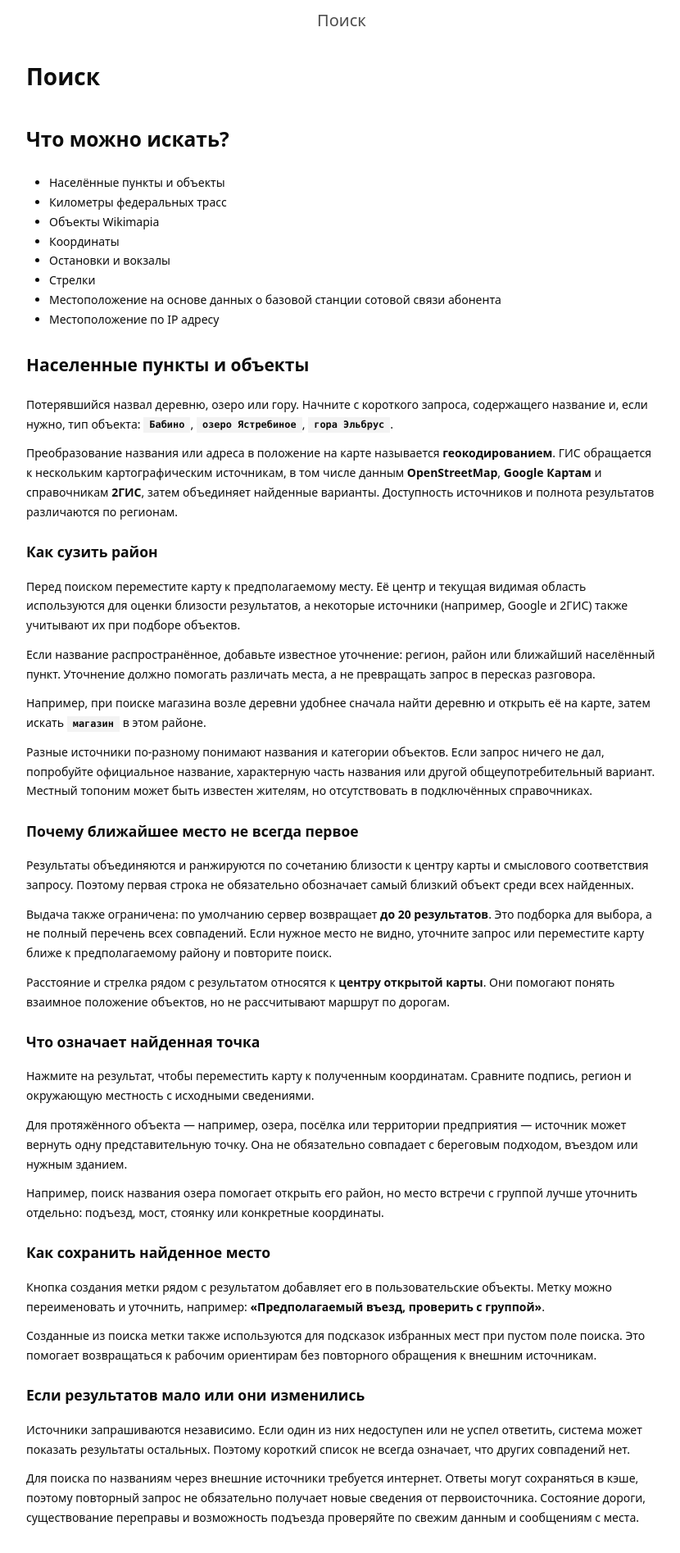
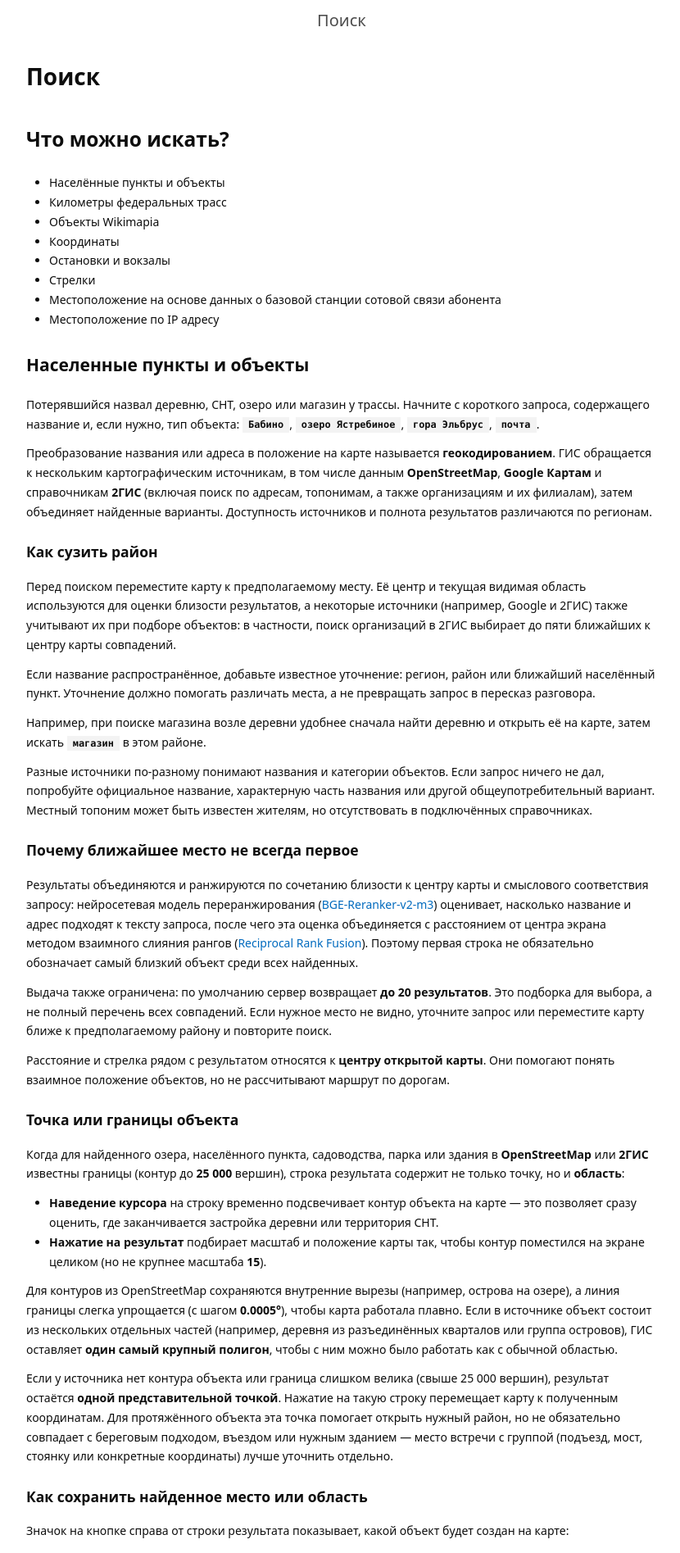
Before and after one commit to extremum-search-and-rescue/help.gis, a Jekyll site: the page built from _posts/2023-06-11-ui-search.md, in a window 1280 px wide. Shown: the top 1895 px of the page at 82% size, without its empty margins (223-1053 px from the left). Built offline with Jekyll 4.4.1, drawn with Linux system fonts in a browser that asks for light colours; some of the changed text lies outside the part shown.

Commit message:
help explain search area polygons and 2gis

```diff
--- a/_posts/2023-06-11-ui-search.md
+++ b/_posts/2023-06-11-ui-search.md
@@ -16,13 +16,13 @@ layout: post
 
 ### Населенные пункты и объекты
 
-Потерявшийся назвал деревню, озеро или гору. Начните с короткого запроса, содержащего название и, если нужно, тип объекта: **`Бабино`**, **`озеро Ястребиное`**, **`гора Эльбрус`**.
+Потерявшийся назвал деревню, СНТ, озеро или магазин у трассы. Начните с короткого запроса, содержащего название и, если нужно, тип объекта: **`Бабино`**, **`озеро Ястребиное`**, **`гора Эльбрус`**, **`почта`**.
 
-Преобразование названия или адреса в положение на карте называется **геокодированием**. ГИС обращается к нескольким картографическим источникам, в том числе данным **OpenStreetMap**, **Google Картам** и справочникам **2ГИС**, затем объединяет найденные варианты. Доступность источников и полнота результатов различаются по регионам.
+Преобразование названия или адреса в положение на карте называется **геокодированием**. ГИС обращается к нескольким картографическим источникам, в том числе данным **OpenStreetMap**, **Google Картам** и справочникам **2ГИС** (включая поиск по адресам, топонимам, а также организациям и их филиалам), затем объединяет найденные варианты. Доступность источников и полнота результатов различаются по регионам.
 
 #### Как сузить район
 
-Перед поиском переместите карту к предполагаемому месту. Её центр и текущая видимая область используются для оценки близости результатов, а некоторые источники (например, Google и 2ГИС) также учитывают их при подборе объектов.
+Перед поиском переместите карту к предполагаемому месту. Её центр и текущая видимая область используются для оценки близости результатов, а некоторые источники (например, Google и 2ГИС) также учитывают их при подборе объектов: в частности, поиск организаций в 2ГИС выбирает до пяти ближайших к центру карты совпадений.
 
 Если название распространённое, добавьте известное уточнение: регион, район или ближайший населённый пункт. Уточнение должно помогать различать места, а не превращать запрос в пересказ разговора.
 
@@ -32,25 +32,33 @@ layout: post
 
 #### Почему ближайшее место не всегда первое
 
-Результаты объединяются и ранжируются по сочетанию близости к центру карты и смыслового соответствия запросу. Поэтому первая строка не обязательно обозначает самый близкий объект среди всех найденных.
+Результаты объединяются и ранжируются по сочетанию близости к центру карты и смыслового соответствия запросу: нейросетевая модель переранжирования ([BGE-Reranker-v2-m3](https://arxiv.org/abs/2402.03216)) оценивает, насколько название и адрес подходят к тексту запроса, после чего эта оценка объединяется с расстоянием от центра экрана методом взаимного слияния рангов ([Reciprocal Rank Fusion](https://doi.org/10.1145/1571941.1572114)). Поэтому первая строка не обязательно обозначает самый близкий объект среди всех найденных.
 
 Выдача также ограничена: по умолчанию сервер возвращает **до 20 результатов**. Это подборка для выбора, а не полный перечень всех совпадений. Если нужное место не видно, уточните запрос или переместите карту ближе к предполагаемому району и повторите поиск.
 
 Расстояние и стрелка рядом с результатом относятся к **центру открытой карты**. Они помогают понять взаимное положение объектов, но не рассчитывают маршрут по дорогам.
 
-#### Что означает найденная точка
+#### Точка или границы объекта
 
-Нажмите на результат, чтобы переместить карту к полученным координатам. Сравните подпись, регион и окружающую местность с исходными сведениями.
+Когда для найденного озера, населённого пункта, садоводства, парка или здания в **OpenStreetMap** или **2ГИС** известны границы (контур до **25 000** вершин), строка результата содержит не только точку, но и **область**:
 
-Для протяжённого объекта — например, озера, посёлка или территории предприятия — источник может вернуть одну представительную точку. Она не обязательно совпадает с береговым подходом, въездом или нужным зданием.
+- **Наведение курсора** на строку временно подсвечивает контур объекта на карте — это позволяет сразу оценить, где заканчивается застройка деревни или территория СНТ.
+- **Нажатие на результат** подбирает масштаб и положение карты так, чтобы контур поместился на экране целиком (но не крупнее масштаба **15**).
 
-Например, поиск названия озера помогает открыть его район, но место встречи с группой лучше уточнить отдельно: подъезд, мост, стоянку или конкретные координаты.
+Для контуров из OpenStreetMap сохраняются внутренние вырезы (например, острова на озере), а линия границы слегка упрощается (с шагом **0.0005°**), чтобы карта работала плавно. Если в источнике объект состоит из нескольких отдельных частей (например, деревня из разъединённых кварталов или группа островов), ГИС оставляет **один самый крупный полигон**, чтобы с ним можно было работать как с обычной областью.
 
-#### Как сохранить найденное место
+Если у источника нет контура объекта или граница слишком велика (свыше 25 000 вершин), результат остаётся **одной представительной точкой**. Нажатие на такую строку перемещает карту к полученным координатам. Для протяжённого объекта эта точка помогает открыть нужный район, но не обязательно совпадает с береговым подходом, въездом или нужным зданием — место встречи с группой (подъезд, мост, стоянку или конкретные координаты) лучше уточнить отдельно.
 
-Кнопка создания метки рядом с результатом добавляет его в пользовательские объекты. Метку можно переименовать и уточнить, например: **«Предполагаемый въезд, проверить с группой»**.
+#### Как сохранить найденное место или область
 
-Созданные из поиска метки также используются для подсказок избранных мест при пустом поле поиска. Это помогает возвращаться к рабочим ориентирам без повторного обращения к внешним источникам.
+Значок на кнопке справа от строки результата показывает, какой объект будет создан на карте:
+
+- **Булавка («Создать метку»)** — сохраняет точечную метку в пользовательские объекты. Её можно переименовать и уточнить, например: **«Предполагаемый въезд, проверить с группой»**.
+- **Многоугольник («Создать область»)** — появляется, если результат содержит контур, и сохраняет границы объекта как пользовательский полигон с названием из поиска. С ним можно работать так же, как с нарисованной вручную областью: переименовать, сменить цвет, отредактировать вершины или заблокировать от случайного сдвига.
+
+Если метка или область с такими же координатами и названием уже есть на карте, строка в выдаче выделяется, а значок справа меняется на **стрелку вправо** — повторный клик переместит карту к объекту, не создавая дубликата.
+
+Созданные из поиска объекты — метки, области и круги сотовых станций — также показываются в списке избранного при пустом поле поиска. Это помогает возвращаться к рабочим ориентирам без повторного обращения к внешним источникам.
 
 #### Если результатов мало или они изменились
 
@@ -174,7 +182,7 @@ layout: post
 
 #### Найти точку или создать метку
 
-Введите координаты в строку поиска, чтобы получить результат с их положением. Нажатие на результат перемещает карту к точке. Для сохранения используйте кнопку создания метки рядом с результатом.
+Введите координаты в строку поиска, чтобы получить строку с распознанными координатами, а при наличии интернета — и подсказки ближайших адресов или населённых пунктов по данным обратного геокодирования (OpenStreetMap, DaData, 2ГИС). Нажатие на результат перемещает карту к введённой точке, а кнопка создания метки рядом с результатом всегда сохраняет именно **точечную метку** по этим координатам.
 
 Если нужна сразу рабочая метка, удобнее **вставить координаты на карту**:
 
@@ -283,7 +291,7 @@ mcc <MCC> mnc <MNC> lac <LAC> cid <CID>
 
 #### Как использовать результат на карте
 
-В подписи результата указывается предполагаемый радиус (например, **`> добавить предполагаемый радиус (1.2 км)`**). Наведение курсора на строку результата временно показывает на карте круг с расчётным радиусом, а нажатие на строку перемещает к нему карту. Чтобы сохранить этот круг среди пользовательских объектов (с источником и параметрами соты в названии, например `Google-LAC-6113-CID-49131`), нажмите кнопку создания метки сбоку от результата.
+В подписи результата указывается предполагаемый радиус (например, **`> добавить предполагаемый радиус (1.2 км)`**). Наведение курсора на строку результата временно показывает на карте круг с расчётным радиусом, а нажатие на строку перемещает к нему карту. Чтобы сохранить этот круг среди пользовательских объектов (с источником и параметрами соты в названии, например `Google-LAC-6113-CID-49131`), нажмите кнопку со значком окружности сбоку от результата.
 
 Когда разные источники вернули отличающиеся круги для одной и той же соты, полезно добавить на карту оба варианта и сопоставить их пересечение с местностью, дорогами, временем получения сведений о соте и последним известным положением человека. Если запись о подключении старая, человек мог уже перейти в другую соту.
 
```
